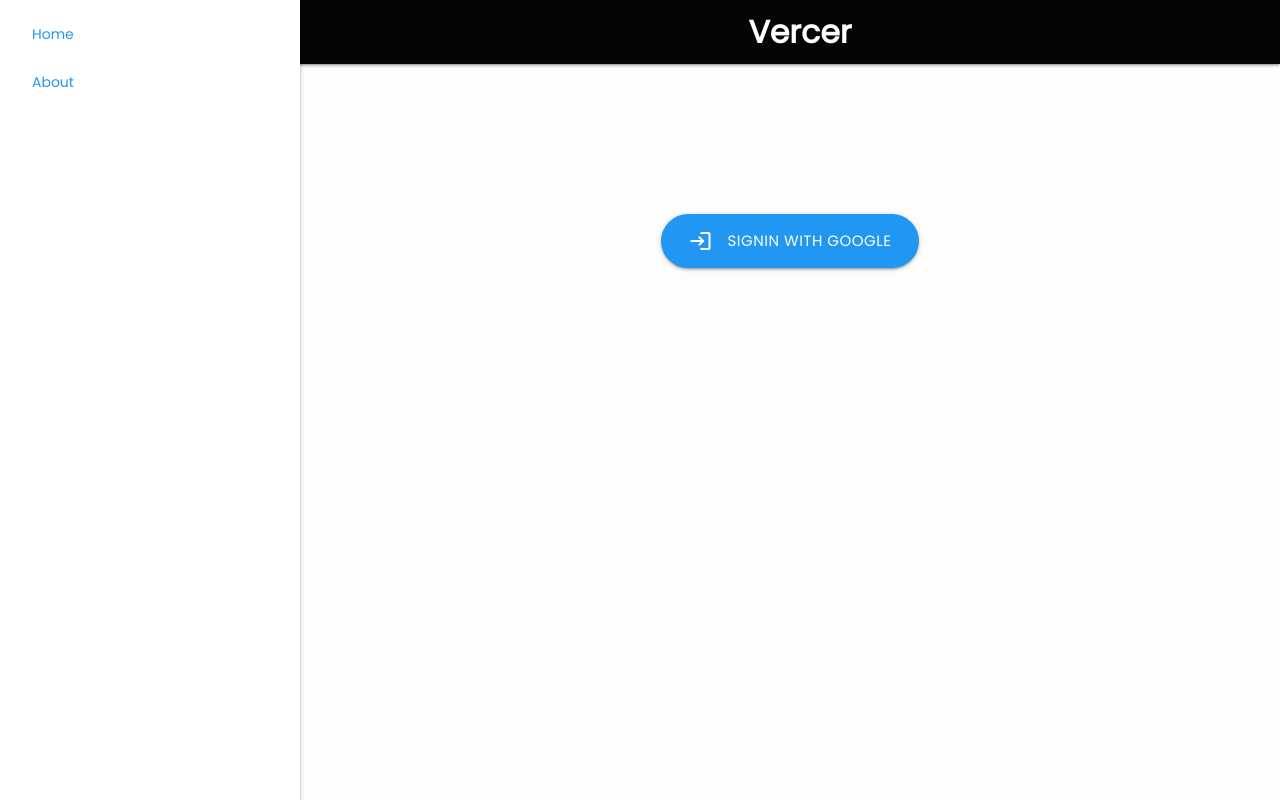
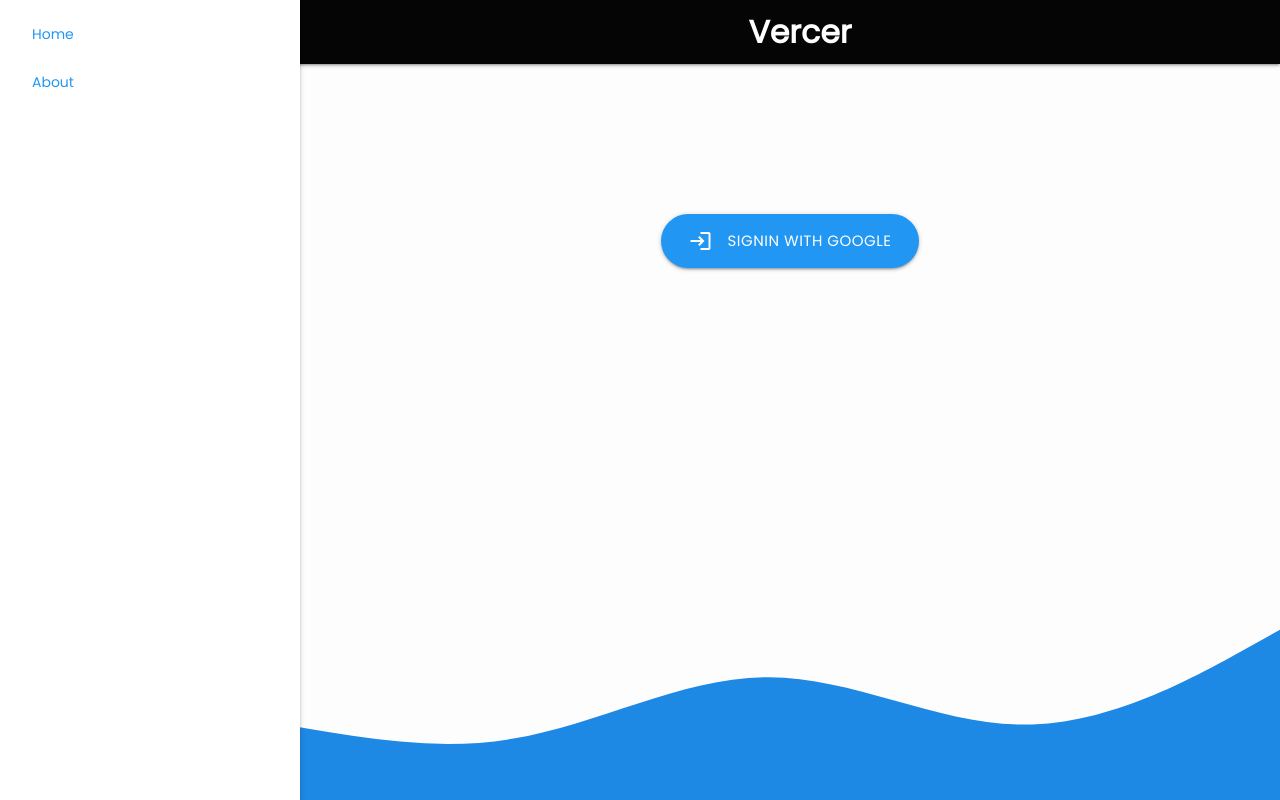
Before and after one commit to charupraneeth/verser, a Vue app: page / in a window 1280 px wide. Built offline with nearby package versions, Linux system fonts and the light colour scheme; no server answers; the database is empty.

Commit message:
added svgs not literally

```diff
--- a/src/App.vue
+++ b/src/App.vue
@@ -1,5 +1,14 @@
 <template>
   <div class="main-container">
+    <div class="wave">
+      <svg xmlns="http://www.w3.org/2000/svg" viewBox="0 0 1440 320">
+        <path
+          fill="#1E88E5"
+          fill-opacity="1"
+          d="M0,192L48,197.3C96,203,192,213,288,229.3C384,245,480,267,576,250.7C672,235,768,181,864,181.3C960,181,1056,235,1152,234.7C1248,235,1344,181,1392,154.7L1440,128L1440,320L1392,320C1344,320,1248,320,1152,320C1056,320,960,320,864,320C768,320,672,320,576,320C480,320,384,320,288,320C192,320,96,320,48,320L0,320Z"
+        ></path>
+      </svg>
+    </div>
     <div class="overlay">
       <h4>Vercer</h4>
     </div>
@@ -20,6 +29,18 @@ export default {
 };
 </script>
 <style lang="scss">
+.wave {
+  position: absolute;
+  height: 100%;
+  width: 100%;
+  top: 0;
+  left: 0;
+  z-index: 0;
+  display: flex;
+  flex-direction: column;
+  justify-content: flex-end;
+}
+
 .overlay {
   position: absolute;
   height: 100%;
@@ -47,12 +68,13 @@ export default {
 //   }
 // }
 @keyframes fadeout {
-  from{
+  from {
     background: black;
   }
   to {
-    background: transparent;
+    background: none;
     z-index: -100;
+    display: none;
   }
 }
 @keyframes fade-top {
--- a/src/components/Navbar.vue
+++ b/src/components/Navbar.vue
@@ -5,7 +5,9 @@
     class="bg-black mt-2  sidenav-padding"
   >
     <div class="nav-wrapper">
-      <a href="#" class="brand-logo ml-10px-lg center" style="font-weight:600;">Vercer</a>
+      <a href="#" class="brand-logo ml-10px-lg center" style="font-weight:600;"
+        >Vercer</a
+      >
 
       <a href="#" data-target="sidenav" class="sidenav-trigger "
         ><i class="material-icons">menu</i></a
@@ -44,7 +46,8 @@
         v-if="isLoggedIn"
         to="/dashboard/transactions"
         class="button is-light sidenav-close blue-text"
-        ><i class="material-icons left blue-text">account_balance</i> Transactions
+        ><i class="material-icons left blue-text">account_balance</i>
+        Transactions
         <span v-if="isPendingTransactions">🎈</span>
       </router-link>
     </li>
@@ -56,7 +59,7 @@
         class="button is-light sidenav-close blue-text"
         ><i class="material-icons left blue-text">account_circle</i>
         Profile
-    </router-link>
+      </router-link>
     </li>
 
     <li>
@@ -118,6 +121,9 @@ export default {
 </script>
 
 <style lang="scss" scoped>
+svg {
+  max-width: 100%;
+}
 #sidenav {
   padding-top: 10px;
 }
```
Also changed, not shown: src/assets/undraw_transfer_money_rywa.svg (added), src/assets/undraw_two_factor_authentication_namy.svg (added).
